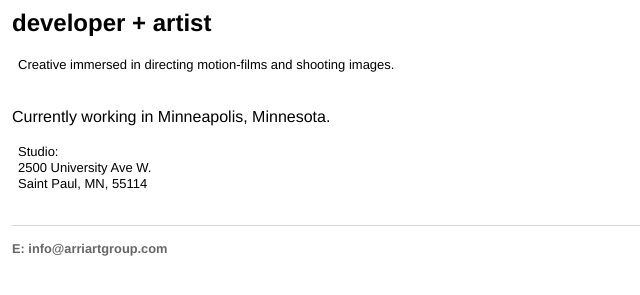
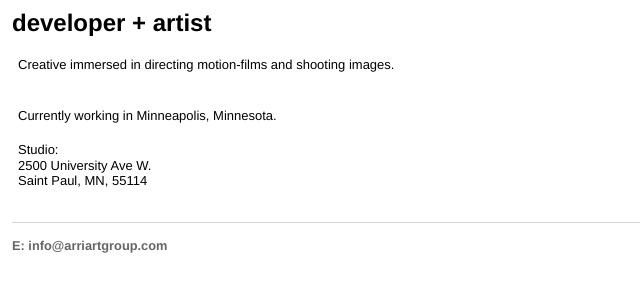
Before and after one commit to xavierbonilla/xavierbonilla.github.io, a Jekyll site: the page built from index.html, in a window 1280 px wide. Shown: the part 176-471 px from the top of the page, without its empty margins (0-640 px from the left). Built offline with Jekyll 4.4.1, drawn with Linux system fonts in a browser that asks for light colours.

```diff
--- a/index.html
+++ b/index.html
@@ -8,7 +8,8 @@ title: xavier bonilla
 	<p>Creative immersed in directing motion-films and shooting images.
 	</p>
 	<br>
-	<br> Currently working in Minneapolis, Minnesota.</p>
+	<br>
+	<p>Currently working in Minneapolis, Minnesota.</p>
 		<br>
 	<p>
 		Studio:
```
